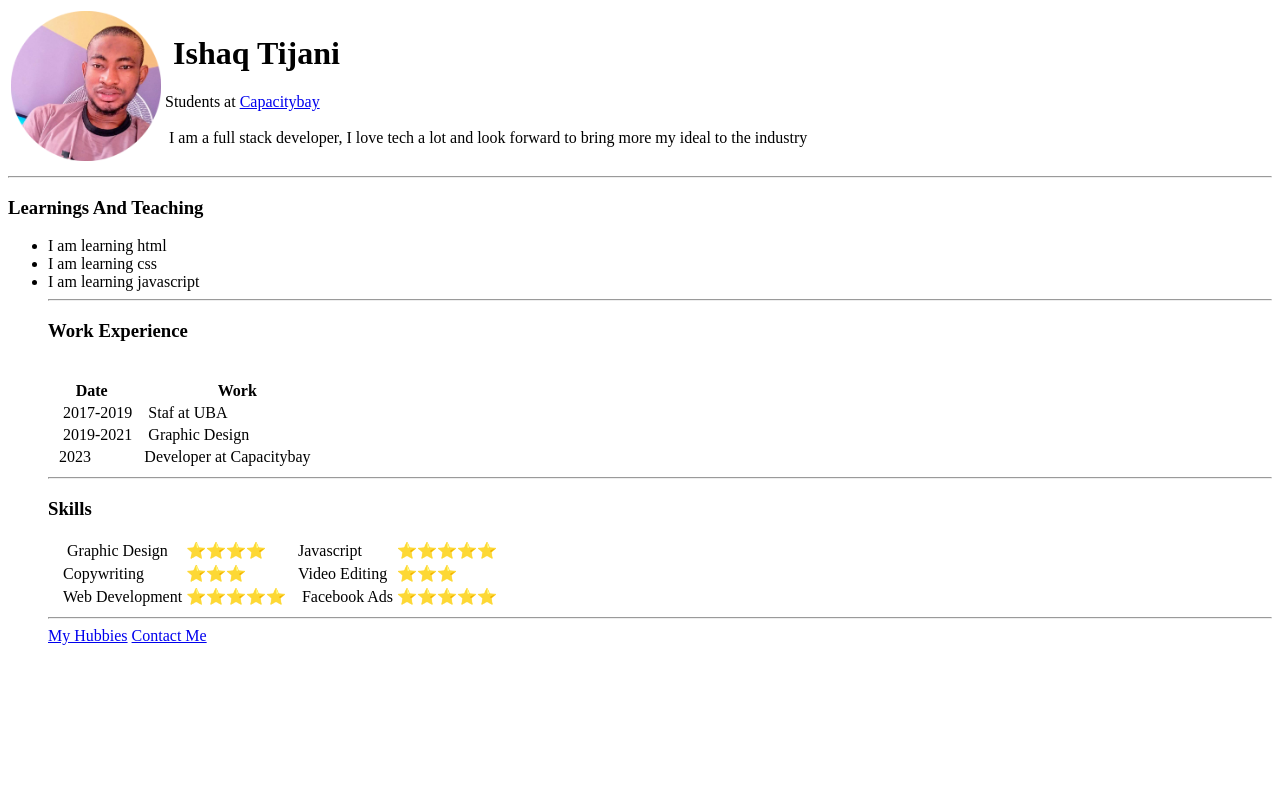
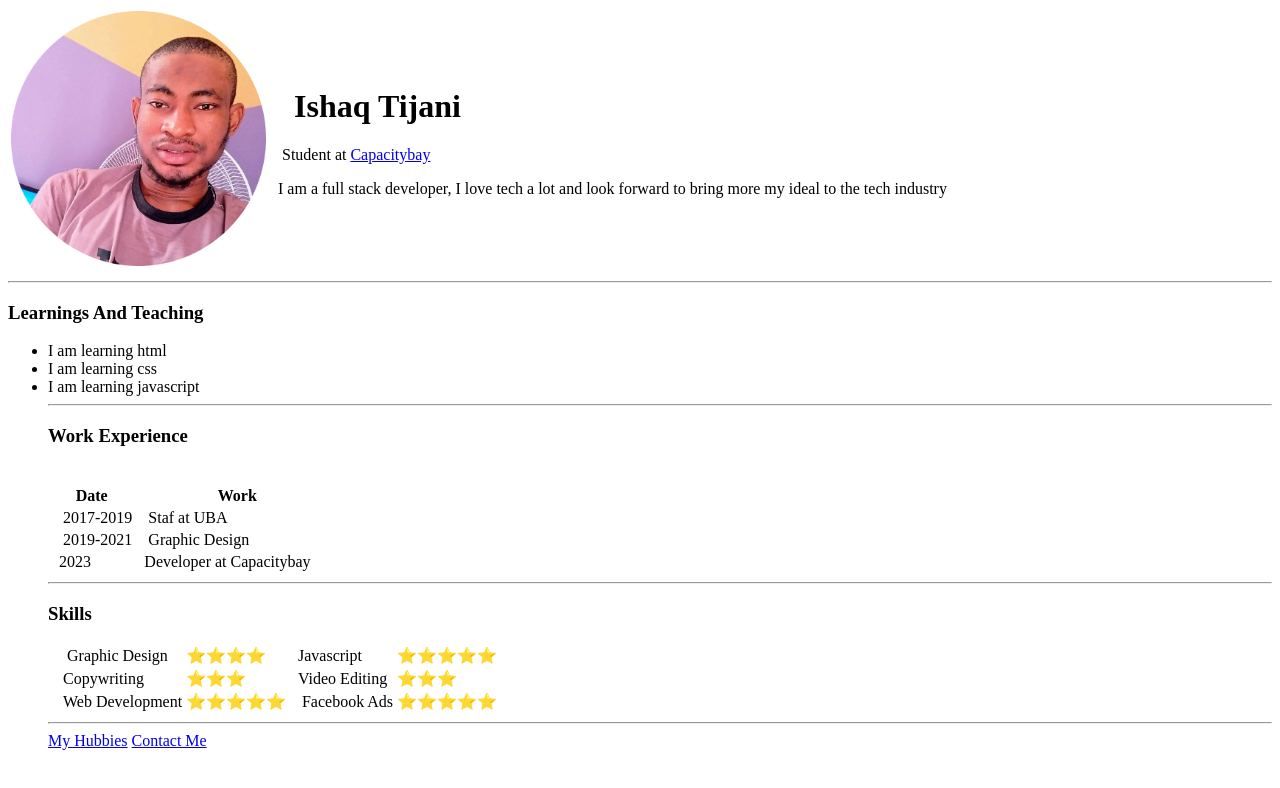
Before and after one commit to ishaq15/my-personal-webpage, a plain HTML site: page index.html in a window 1280 px wide. Drawn offline with Linux system fonts and the light colour scheme.

Commit message:
updated index.html

```diff
--- a/index.html
+++ b/index.html
@@ -9,15 +9,14 @@
 <body>
   <table>
     <tr>
-      <td><img src="./Engr s-k.png" alt="" width="150px"></td>
-      <td><h1> &nbsp;Ishaq Tijani</h1>
-      <p>Students at <a href="https://capacitybay.org/">Capacitybay</a> <br><br>
-        &nbsp;I am a full stack developer, I love tech a lot and look forward to bring more my ideal to the industry
-      </p>
+      <td><img src="./Engr s-k.png" alt="my image" width="255px" height="255px" &nbsp;></td>
 
-      </td>
-      </tr>
-
+<td>
+<h1>&nbsp;&nbsp; Ishaq Tijani</h1>
+<p>&nbsp;&nbsp; Student at <a href="htpps://capacitybay.org" target="_blank">Capacitybay</a></p>
+<p>&nbsp;&nbsp;I am a full stack developer, I love tech a lot and look forward to bring more my ideal to the tech industry</p>
+</td>
+</tr>
   </table>
 
 <hr>
```
